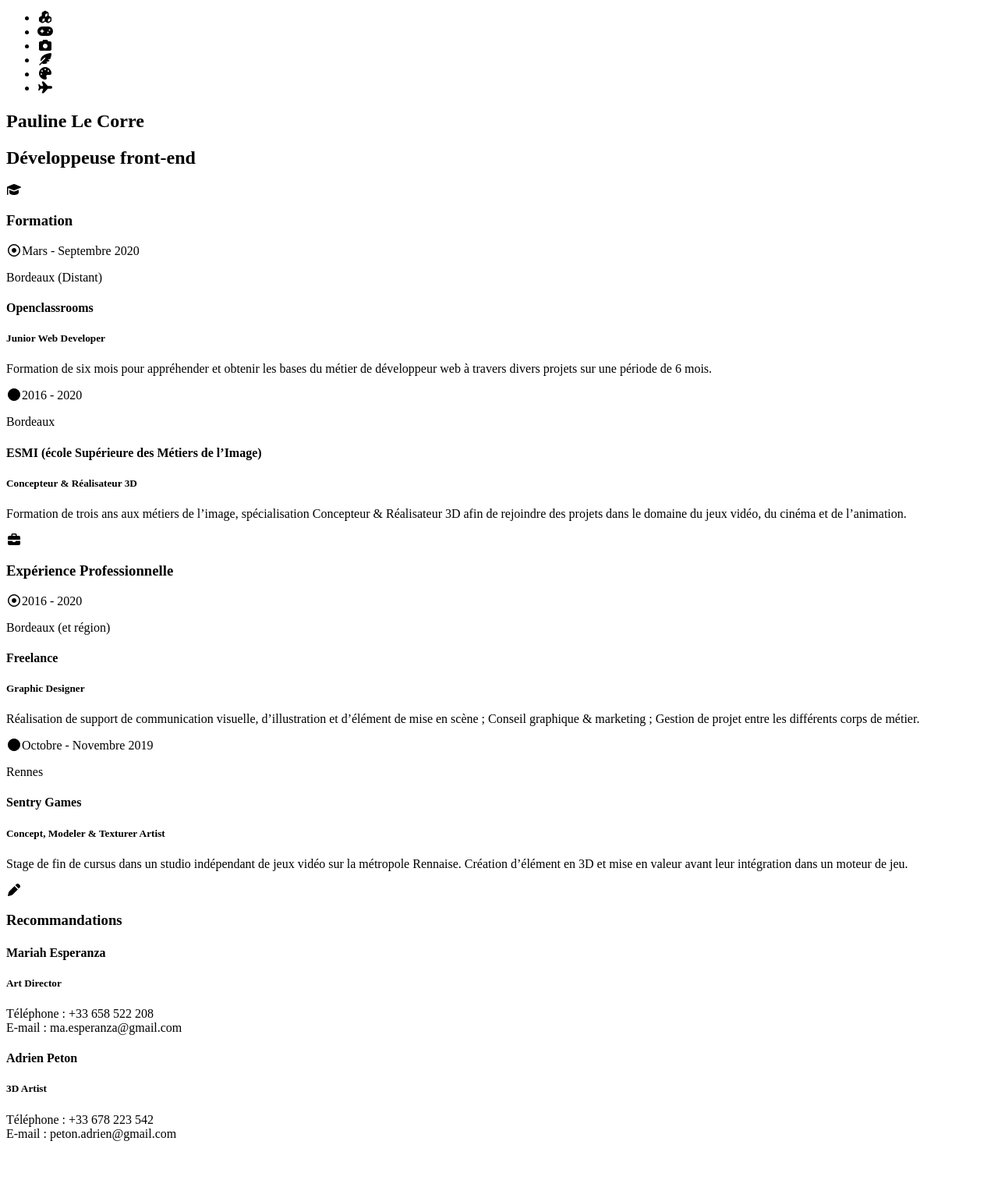
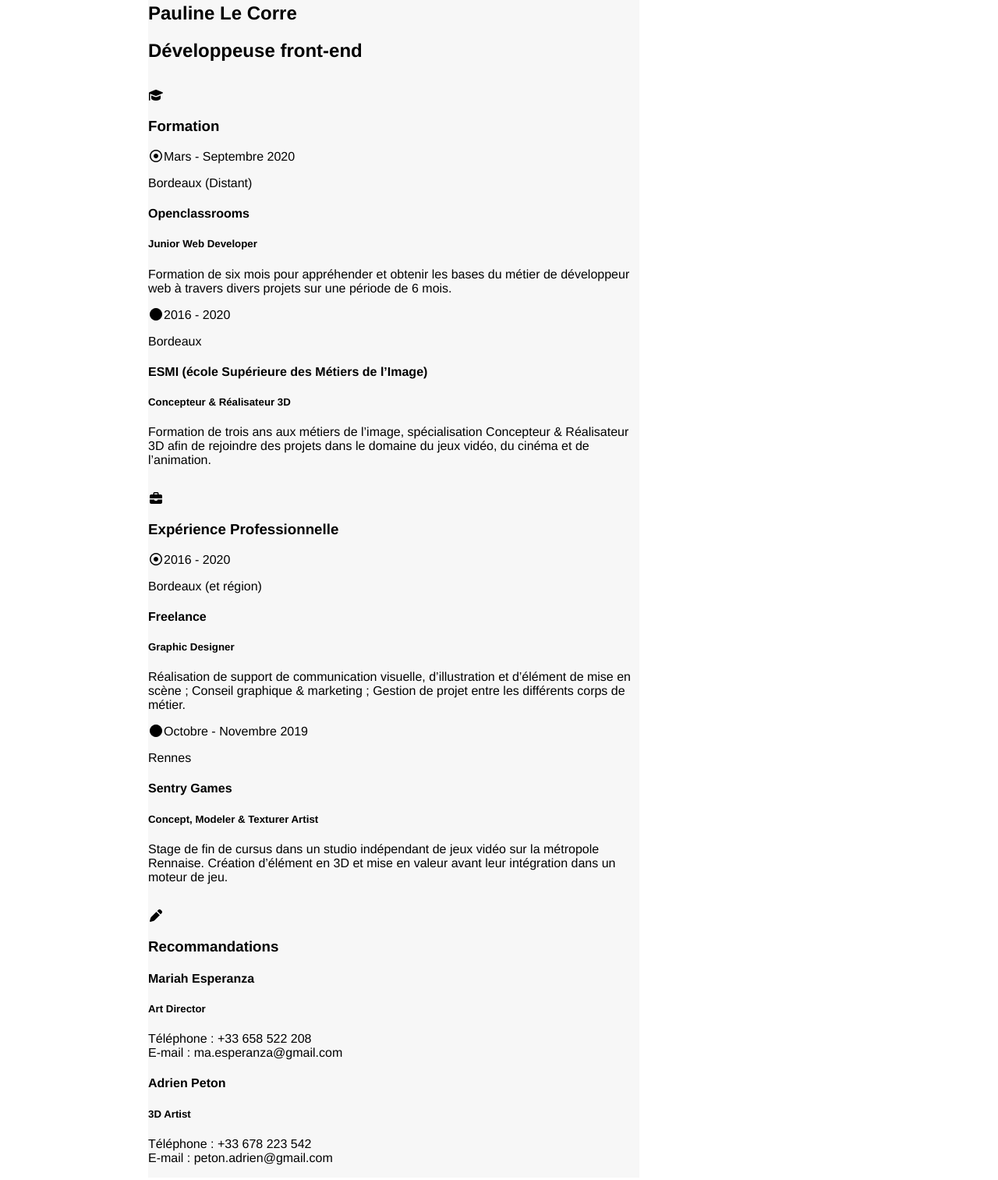
Before and after one commit to Redbownes/P2_CV, a plain HTML site: page index_copy.html in a window 1280 px wide. Shown: the part 1206-2719 px from the top of the page at 78% size. Before the commit the page ends 2685 px from the top, so only its background shows below. Drawn offline with Linux system fonts and the light colour scheme.

Commit message:
Correction code HTML V2

```diff
--- a/index_copy.html
+++ b/index_copy.html
@@ -2,7 +2,7 @@
 <html>
     <head>
         <meta charset="utf-8"  />
-        <link  href="" rel="stylesheet"/>
+        <link  href="css/style.css" rel="stylesheet"/>
         <link href="https://fonts.googleapis.com/css2?family=Montserrat:wght@300;400;600&display=swap" rel="stylesheet">
         <link href="asset/icons/fontawesome-free-5.9.0-web/css/all.css" rel="stylesheet"/>
         <title>CV 2020 Pauline LE CORRE</title>
@@ -63,9 +63,9 @@
             </section>
             <section id="second_left_cat">
                 <h3 class="bloc_categorie">à propos de moi</h3>
-                <article id="description">
-                    <p>Après une licence <strong class="descrip">Concepteur & Réalisateur 3D</strong>  obtenu en décembre 2019 et étant depuis quelques années <strong class="descrip">graphiste</strong>, je me tourne à présent vers les métiers du <strong class="descrip">développement web</strong> afin d’étendre mes compétences et permettre de proposer à ma clientèle un plus large éventail de proposition. </p>
-                </article>
+                    <article id="description">
+                        <p>Après une licence <strong class="descrip">Concepteur & Réalisateur 3D</strong>  obtenu en décembre 2019 et étant depuis quelques années <strong class="descrip">graphiste</strong>, je me tourne à présent vers les métiers du <strong class="descrip">développement web</strong> afin d’étendre mes compétences et permettre de proposer à ma clientèle un plus large éventail de proposition. </p>
+                    </article>
             </section>
             <section id="third_left_cat">
                 <h3 class="bloc_categorie">compétences</h3>
@@ -120,12 +120,12 @@
                     <h2 id="sous_titre"><span id="line_titre">Dévelo</span>ppeuse front-end</h2>
                 </header>
             </section>
-            <section id="ft_cat">
+            <section id="first_cat">
                 <div class="titre_cat">
                     <p><i class="fas fa-graduation-cap"></i></p>
                     <h3 class="formation">Formation</h3>
                 </div>
-                <article id="information_ft_cat">
+                <article id="information_forma_cat">
                     <div class="date">
                         <p class="periode"><i class="far fa-dot-circle"></i>Mars - Septembre 2020</p>
                         <p class="lieu">Bordeaux (Distant)</p>
@@ -146,7 +146,7 @@
                     </div>
                 </article>
             </section>
-            <section id="sd_cat">
+            <section id="second_cat">
                 <div class="titre_cat">
                     <p><i class="fas fa-briefcase"></i></p>
                     <h3 class="formation">Expérience Professionnelle</h3></div>
@@ -170,20 +170,20 @@
                         <p class="resume">Stage de fin de cursus dans un studio indépendant de jeux vidéo sur la métropole Rennaise. Création d’élément en 3D et mise en valeur avant leur intégration dans un moteur de jeu.</p>
                     </div>
                 </article>
-            </div>
-            <section id="td_cat">
+            </section>
+            <section id="third_cat">
                 <div class="titre_cat">
                     <p><i class="fas fa-pen"></i></p>
                     <h3 class="formation">Recommandations</h3>
                 </div>
                 <div id="information_reco_cat">
-                    <div id="ft_reco">
+                    <div id="first_reco">
                         <h4 class="nom_reco">Mariah Esperanza</h4>
                         <h5 class="fonction">Art Director</h5>
                         <p class="contact">Téléphone : +33 658 522 208
                         <br>E-mail : ma.esperanza@gmail.com</p>
                     </div>
-                    <div id="sd reco">
+                    <div id="second_reco">
                         <h4 class="nom_reco">Adrien Peton</h4>
                         <h5 class="fonction">3D Artist</h5>
                         <p class="contact">Téléphone : +33 678 223 542
```
